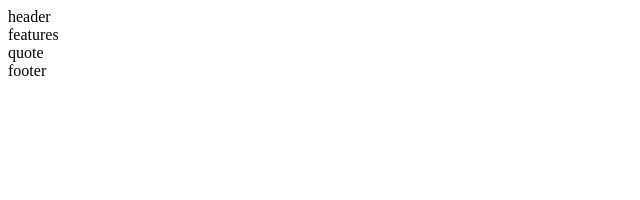
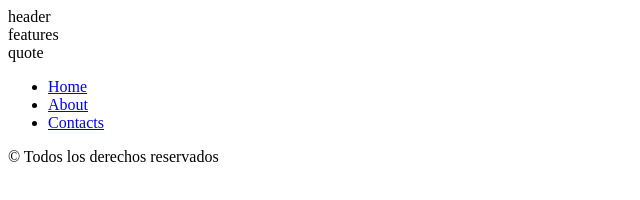
Before and after one commit to David-F23/Responsive_Desing_Ramas, a plain HTML site: page index.html in a window 1280 px wide. Shown: the whole page, without its empty margins (0-640 px from the left). Drawn offline with Linux system fonts and the light colour scheme.

Commit message:
Se agrego contenido al footer

```diff
--- a/index.html
+++ b/index.html
@@ -20,7 +20,14 @@
     </section>
 
     <footer>
-        footer
+        <div class="container">
+            <ul>
+                <li><a href="#">Home</a></li>
+                <li><a href="#">About</a></li>
+                <li><a href="#">Contacts</a></li>
+            </ul>
+            <p>&copy; Todos los derechos reservados</p>
+        </div>
     </footer>
 </body>
 </html>
```
